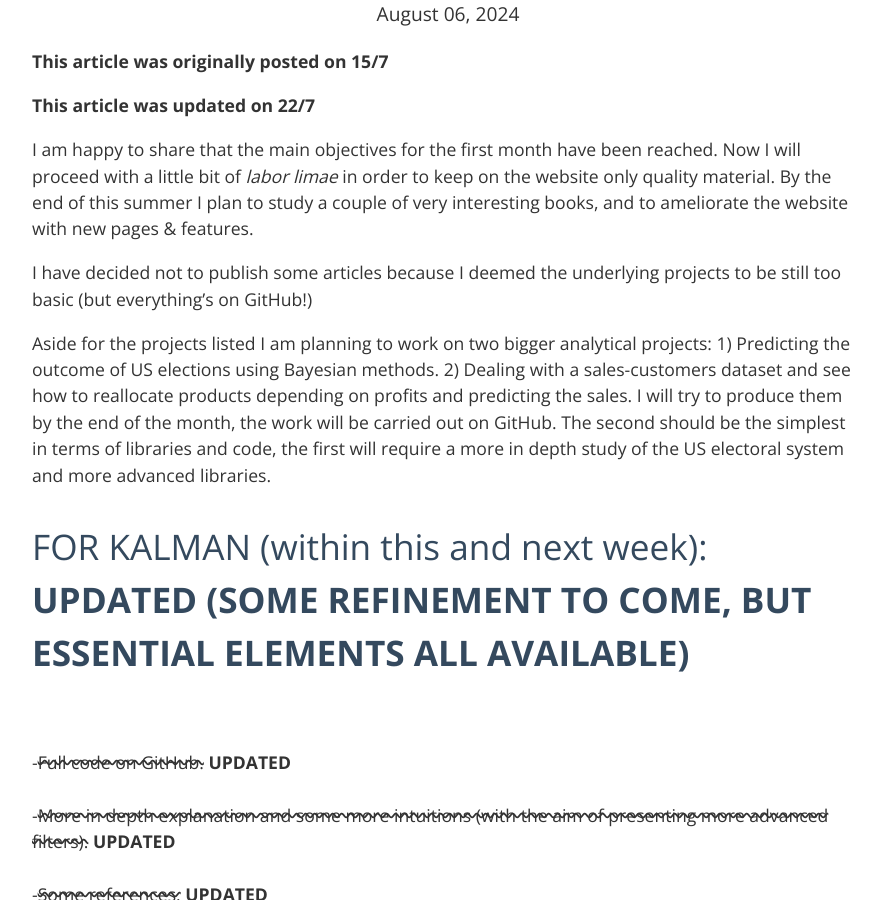
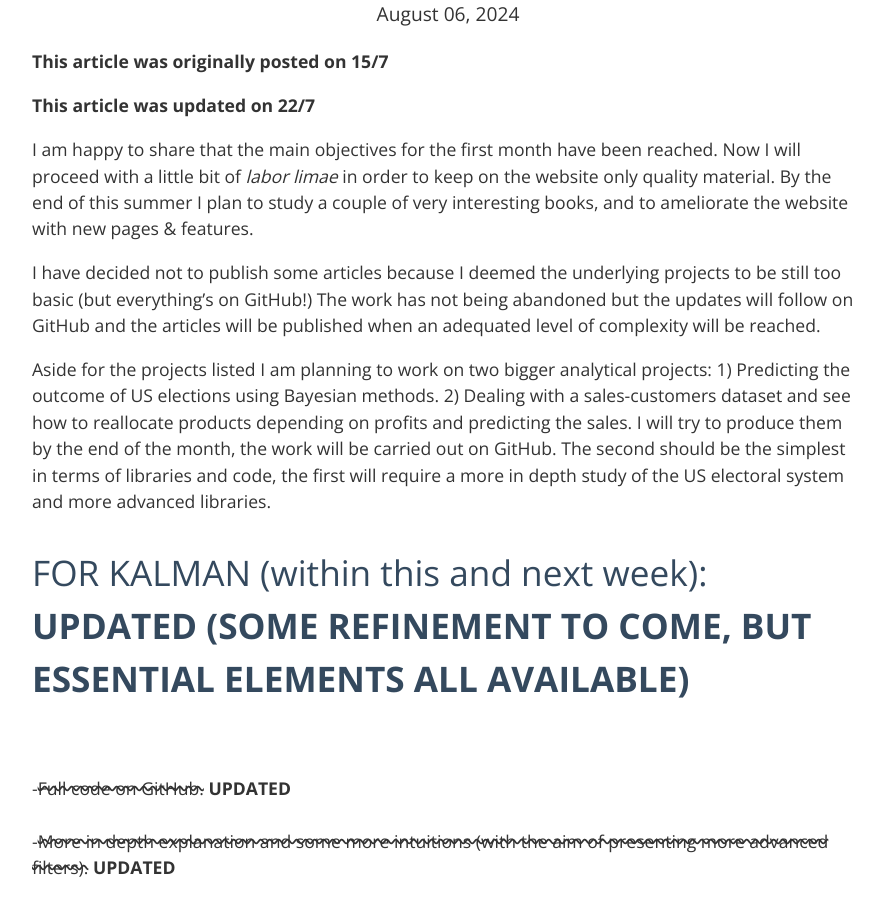
Before and after one commit to Gabriele-Donato/gabrieledonato, a Jekyll site: the page built from _posts/2024-07-13-Updates.md, in a window 1280 px wide and 900 px high, scrolled down 651 px. Shown: the whole window, without its empty margins (192-1075 px from the left). Built offline with Jekyll 4.4.1, drawn with Linux system fonts in a browser that asks for light colours.

```diff
--- a/_posts/2024-07-13-Updates.md
+++ b/_posts/2024-07-13-Updates.md
@@ -19,7 +19,8 @@
 I am happy to share that the main objectives for the first month have been reached. Now I will proceed with a little bit of _labor limae_ in order to keep on the website only quality material.
 By the end of this summer I plan to study a couple of very interesting books, and to ameliorate the website with new pages & features.
 
-I have decided not to publish some articles because I deemed the underlying projects to be still too basic (but everything's on GitHub!)
+I have decided not to publish some articles because I deemed the underlying projects to be still too basic (but everything's on GitHub!) The work has not being abandoned but the updates will follow on GitHub and the articles will be published
+when an adequated level of complexity will be reached.
 
 Aside for the projects listed I am planning to work on two bigger analytical projects:
 1) Predicting the outcome of US elections using Bayesian methods.
```
